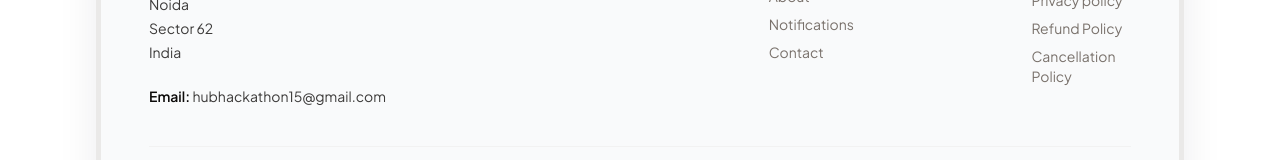
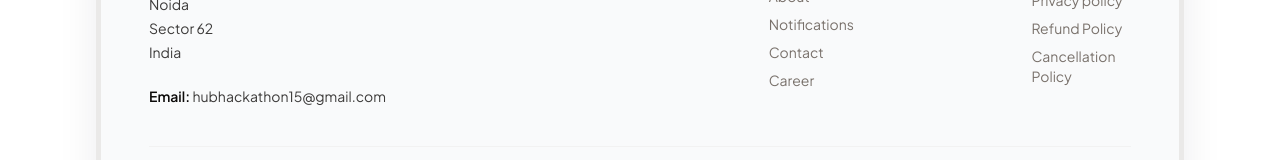
Before and after one commit to pksingh1508/myproject, a Next.js app: page / in a window 1280 px wide. Shown: the part 4555-4715 px from the top of the page. Built offline with nearby package versions, Linux system fonts and the light colour scheme; no server answers.

Commit message:
add career route in the footer

```diff
--- a/src/components/home/footer.tsx
+++ b/src/components/home/footer.tsx
@@ -11,6 +11,7 @@ const quickLinks = [
   { label: "About", href: "/about" },
   { label: "Notifications", href: "/notifications" },
   { label: "Contact", href: "/contact" },
+  { label: "Career", href: "/career" },
 ];
 
 const socialLinks = [
```
